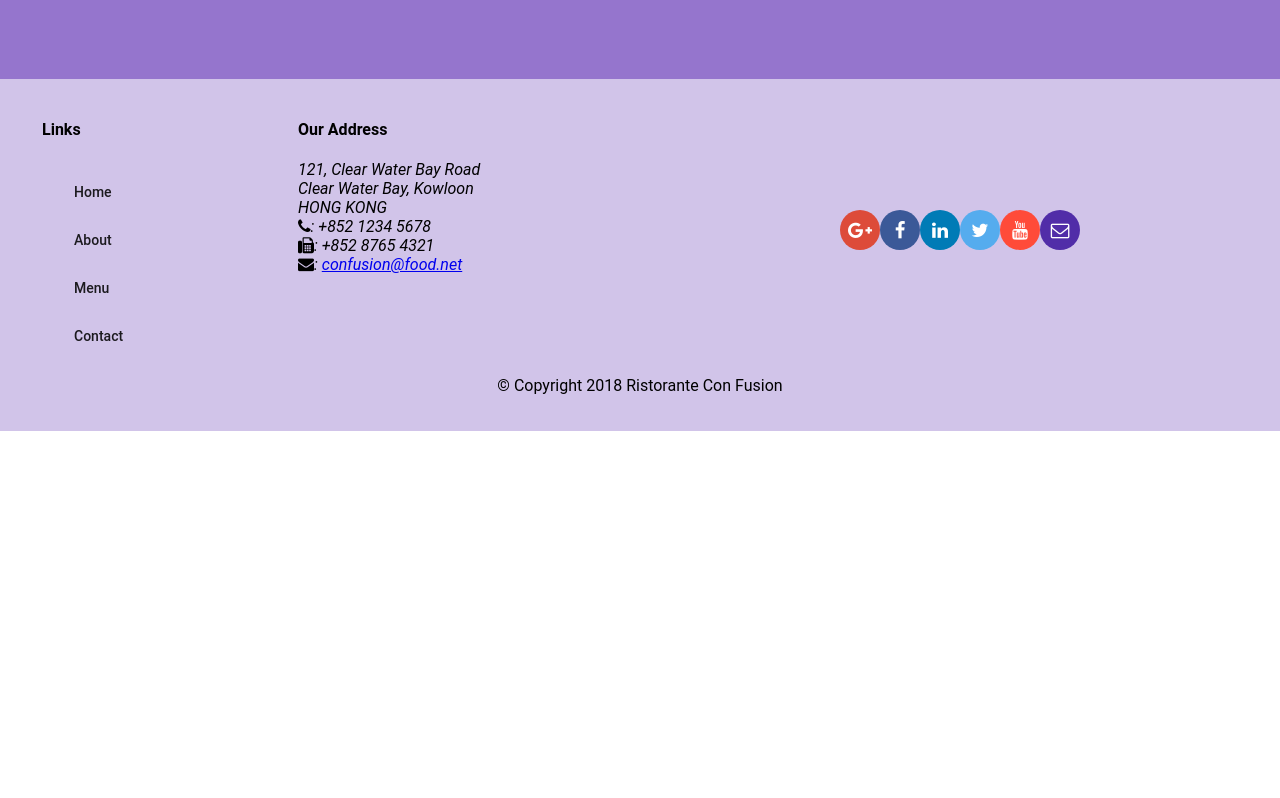
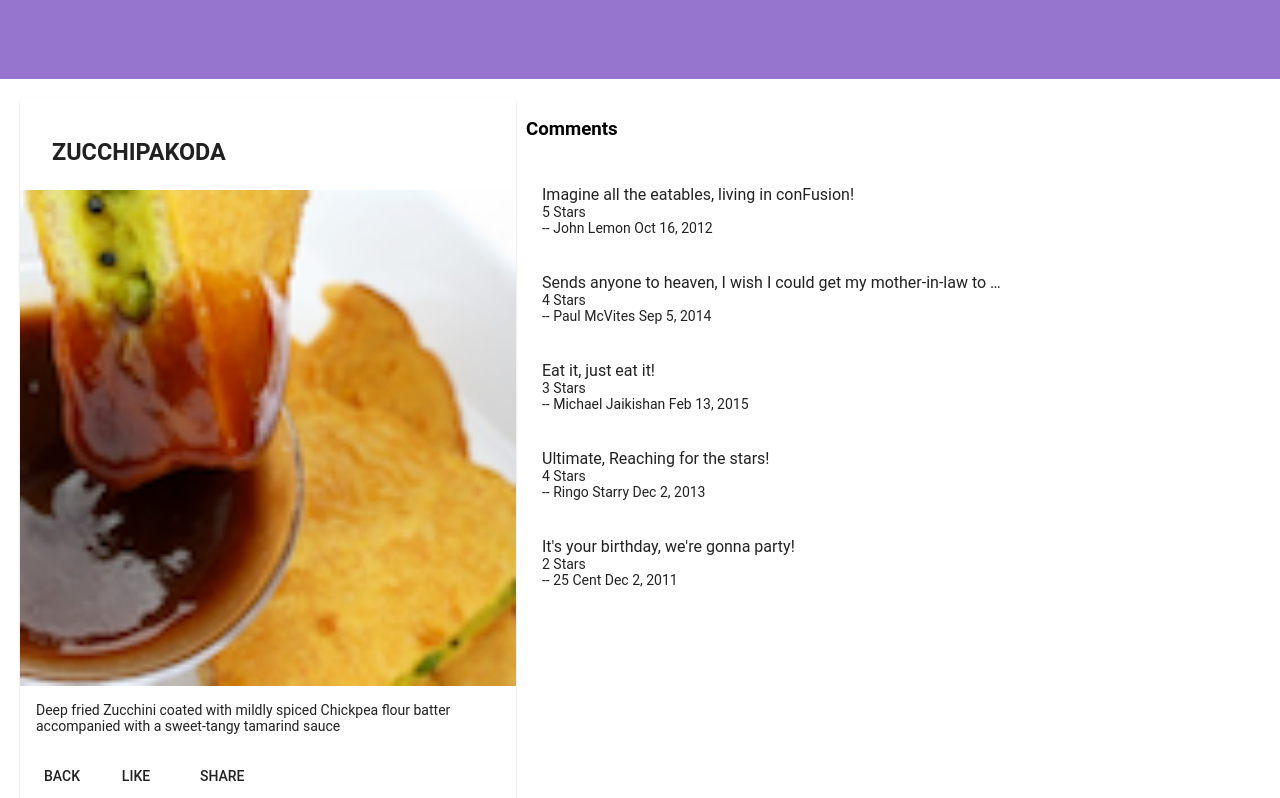
Before and after one commit to kart1ka/confusion-angular, an Angular app: page /dishdetail/1 in a window 1280 px wide. Before the commit this address led to /. Shown: the part 260-1058 px from the top of the page. Before the commit the page ends 800 px from the top, so only its background shows below. Built offline with nearby package versions, Linux system fonts and the light colour scheme.

Commit message:
Single Page Application Part-2

```diff
--- a/src/app/app-routing/routes.ts
+++ b/src/app/app-routing/routes.ts
@@ -9,6 +9,7 @@
 export const routes: Routes = [
     { path: 'home', component: HomeComponent },
     { path: 'menu', component: MenuComponent },
-    { path: 'contact', component: ContactComponent},
+    { path: 'dishdetail/:id', component: DishdetailComponent },
+    { path: 'contactus', component: ContactComponent},
     { path: '', redirectTo: '/home', pathMatch: 'full' }
 ];
--- a/src/app/contact/contact.component.html
+++ b/src/app/contact/contact.component.html
@@ -1,4 +1,4 @@
-<!DOCTYPE>
+<!DOCTYPE >
 <div class="container"
   fxLayout="column"
   fxLayoutGap="10px">
--- a/src/app/dishdetail/dishdetail.component.html
+++ b/src/app/dishdetail/dishdetail.component.html
@@ -20,8 +20,9 @@
             <p>{{ dish.description}} </p>
         </mat-card-content>
         <mat-card-actions>
-            <button mat-button>LIKE</button>
-            <button mat-button>SHARE</button>
+          <button mat-button (click)="goBack()">BACK</button>
+          <button mat-button>LIKE</button>
+          <button mat-button>SHARE</button>
         </mat-card-actions>
       </mat-card>
     </div>
--- a/src/app/dishdetail/dishdetail.component.ts
+++ b/src/app/dishdetail/dishdetail.component.ts
@@ -1,6 +1,8 @@
 import { Component, OnInit, Input } from '@angular/core';
+import { Params, ActivatedRoute } from '@angular/router';
+import { Location } from '@angular/common';
 import { Dish } from '../shared/dish';
-
+import { DishService } from '../services/dish.service';
 
 @Component({
   selector: 'app-dishdetail',
@@ -9,13 +11,20 @@
 })
 export class DishdetailComponent implements OnInit {
 
-  constructor() { }
+  dish: Dish;
 
-  @Input()
-  dish: Dish;
+  constructor(private dishService: DishService,
+    private route: ActivatedRoute,
+    private location: Location) { }
 
 
   ngOnInit() {
+    let id = this.route.snapshot.params['id'];
+    this.dish = this.dishService.getDish(id);
+  }
+
+  goBack(): void {
+    this.location.back();
   }
 
 }
--- a/src/app/footer/footer.component.html
+++ b/src/app/footer/footer.component.html
@@ -10,10 +10,10 @@
       <div fxFlex="40" fxFlexOffset="20px">
         <h4>Links</h4>
         <mat-list>
-          <mat-list-item><a mat-button>Home</a></mat-list-item>
+          <mat-list-item><a mat-button routerLink='/home'>Home</a></mat-list-item>
           <mat-list-item><a mat-button>About</a></mat-list-item>
-          <mat-list-item><a mat-button>Menu</a></mat-list-item>
-          <mat-list-item><a mat-button>Contact</a></mat-list-item>
+          <mat-list-item><a mat-button routerLink='/menu'>Menu</a></mat-list-item>
+          <mat-list-item><a mat-button routerLink='/contactus'>Contact</a></mat-list-item>
         </mat-list>
       </div>
       <div fxFlex="55">
--- a/src/app/header/header.component.html
+++ b/src/app/header/header.component.html
@@ -4,7 +4,7 @@
   <a mat-button routerLink="/home" routerLinkActive='active'><span class="fa fa-home fa-lg"></span> Home</a>
   <a mat-button><span class="fa fa-info fa-lg"></span> About</a>
   <a mat-button routerLink="/menu" routerLinkActive='active'><span class="fa fa-list fa-lg"></span> Menu</a>
-  <a mat-button routerLink="/contact" routerLinkActive='active'><span class="fa fa-address-card fa-lg"></span> Contact</a>
+  <a mat-button routerLink="/contactus" routerLinkActive='active'><span class="fa fa-address-card fa-lg"></span> Contact</a>
 </mat-toolbar>
 
 <div class="container jumbotron"
--- a/src/app/menu/menu.component.html
+++ b/src/app/menu/menu.component.html
@@ -13,7 +13,7 @@
 
   <div fxFlex>
     <mat-grid-list cols="2" rowHeight="200px">
-      <mat-grid-tile *ngFor="let dish of dishes" (click)="onSelect(dish)">
+      <mat-grid-tile *ngFor="let dish of dishes" [routerLink]="['/dishdetail',dish.id]">
         <img height="200px" src={{dish.image}} alt={{dish.name}}>
         <mat-grid-tile-footer>
           <h1>
@@ -24,8 +24,4 @@
     </mat-grid-list>
   </div>
 
-  <app-dishdetail [dish]="selectedDish"></app-dishdetail>
-
-
-
 </div>
```
